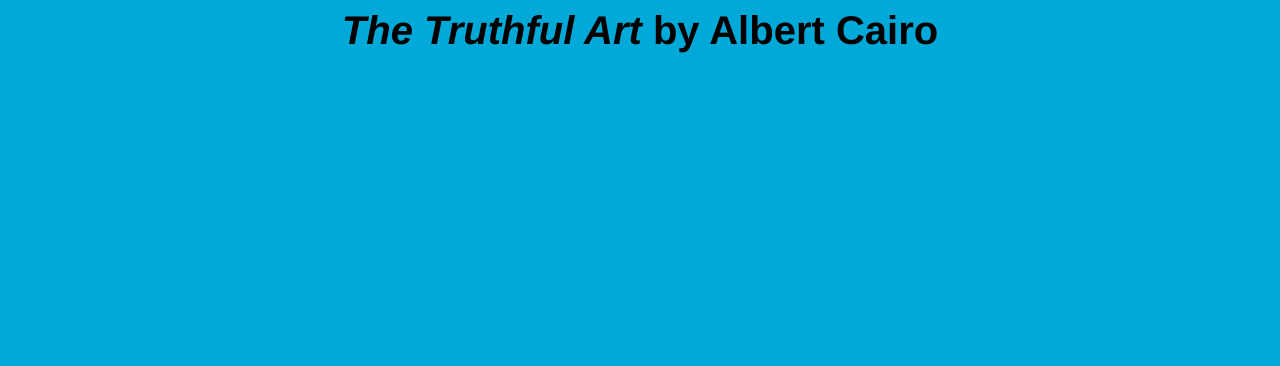
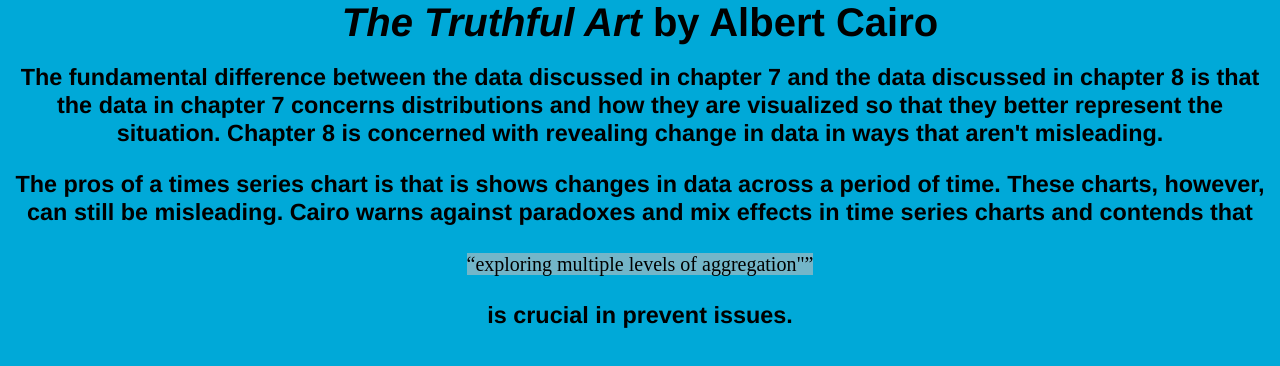
Before and after one commit to JeliHacker/PREP_changes_visualization, a plain HTML site: page index.html in a window 1280 px wide. Drawn offline with Linux system fonts and the light colour scheme.

Commit message:
how it do baby

```diff
--- a/default.css
+++ b/default.css
@@ -4,6 +4,7 @@
     font-size: 20px;
     font-family: Helvetica;
     text-align: center;
+    line-height: 28px;
 }
 /*
 textarea{
--- a/index.html
+++ b/index.html
@@ -3,9 +3,17 @@
         <link rel = "stylesheet"
             type = "text/css"
               href = "default.css" />
+
     </head>
 
     <body>
         <h1><em>The Truthful Art</em> by Albert Cairo</h1>
+
+        <h3 id="difference"></h3>
+
+        <h3 id="info"></h3><q>exploring multiple levels of aggregation"</q>
+        <h3>is crucial in prevent issues.</h3>
     </body>
+        <script src="myscripts.js"></script>
+
 </html>
--- /dev/null
+++ b/myscripts.js
@@ -0,0 +1,5 @@
+
+
+document.getElementById("info").append("The pros of a times series chart is that is shows changes in data across a period of time. These charts, however, can still be misleading. Cairo warns against paradoxes and mix effects in time series charts and contends that");
+
+document.getElementById("difference").append("The fundamental difference between the data discussed in chapter 7 and the data discussed in chapter 8 is that the data in chapter 7 concerns distributions and how they are visualized so that they better represent the situation. Chapter 8 is concerned with revealing change in data in ways that aren't misleading.")
```
